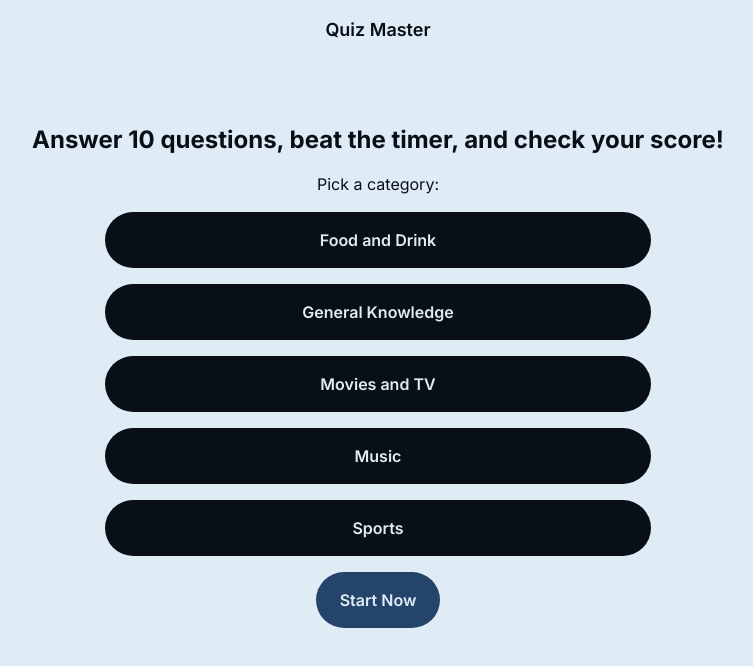
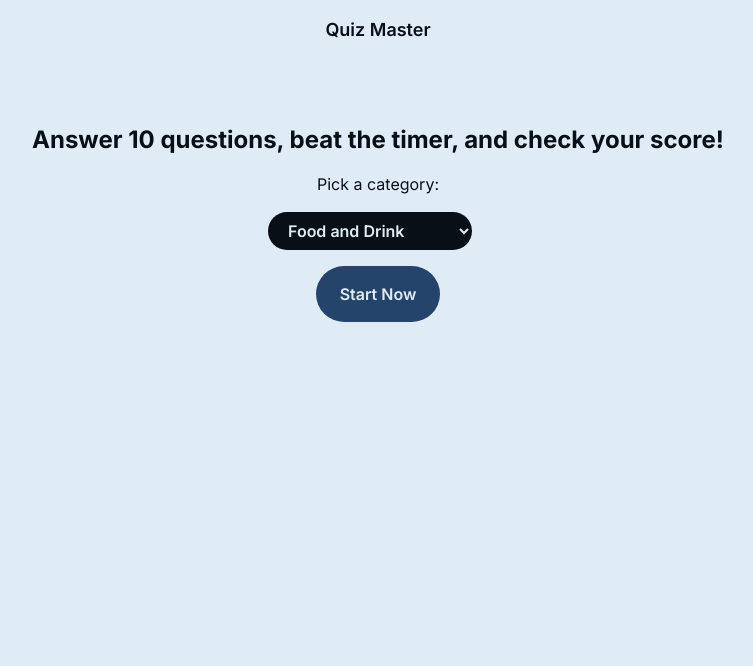
Before and after one commit to jonte265/quiz-trivia-app, a React (Vite) app: page / in a window 1280 px wide. Shown: the top 666 px of the page, without its empty margins (262-1015 px from the left). Built offline with nearby package versions, Linux system fonts and the light colour scheme.

Commit message:
update to select menu category

```diff
--- a/src/components/HomeScreen.tsx
+++ b/src/components/HomeScreen.tsx
@@ -1,9 +1,17 @@
 import PrimaryBtn from './PrimaryBtn';
 import useGameStore from '../store/store.ts';
 import categories from '../data/categories.json';
+import { useState } from 'react';
 
 function HomeScreen() {
   const GameStore = useGameStore();
+
+  const [selectedCategory, setSelectedCategory] = useState<string>();
+
+  function handleSelect(e) {
+    setSelectedCategory(e.target.value);
+    GameStore.pickCategory(selectedCategory ?? 'general');
+  }
 
   return (
     <main className='flex flex-col items-center gap-4 p-4 justify-center bg-background text-text'>
@@ -12,7 +20,7 @@ function HomeScreen() {
       </h1>
       <h2>Pick a category:</h2>
       <div className='flex flex-wrap justify-center items-center gap-4'>
-        {categories.map((category, index) => (
+        {/* {categories.map((category, index) => (
           <button
             key={index}
             onClick={() => GameStore.pickCategory(category.id)}
@@ -20,7 +28,21 @@ function HomeScreen() {
           >
             {category.name}
           </button>
-        ))}
+        ))} */}
+
+        <select
+          onChange={handleSelect}
+          className='py-2 px-4 font-semibold bg-text text-background
+  rounded-full hover:bg-text/80 transition duration-200 ease-in-out
+  cursor-pointer'
+        >
+          {categories.map((category) => (
+            <option key={category.id} value={category.id}>
+              {category.name}
+            </option>
+          ))}
+        </select>
+        <p>{selectedCategory}</p>
       </div>
 
       <PrimaryBtn text='Start Now' onClick={GameStore.homeScreenStartGame} />
```
